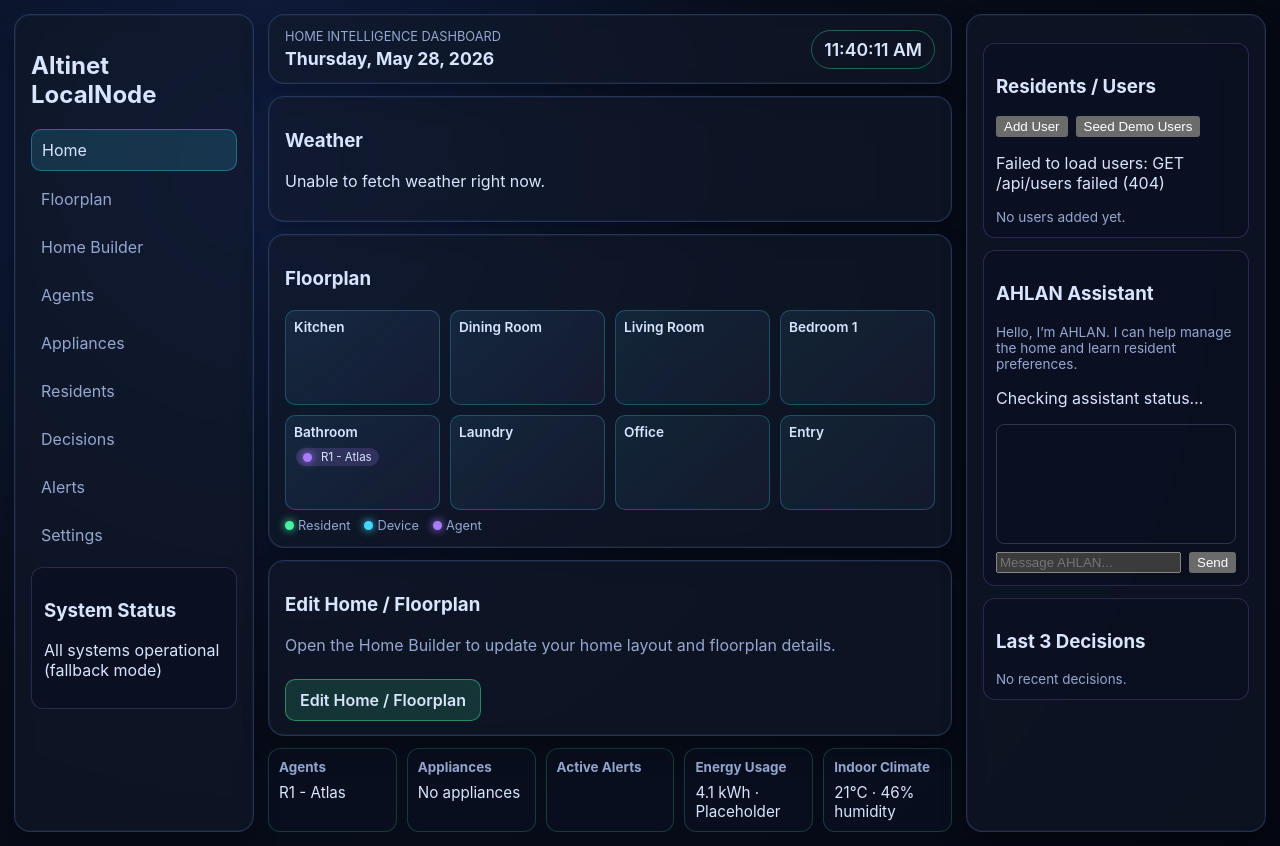
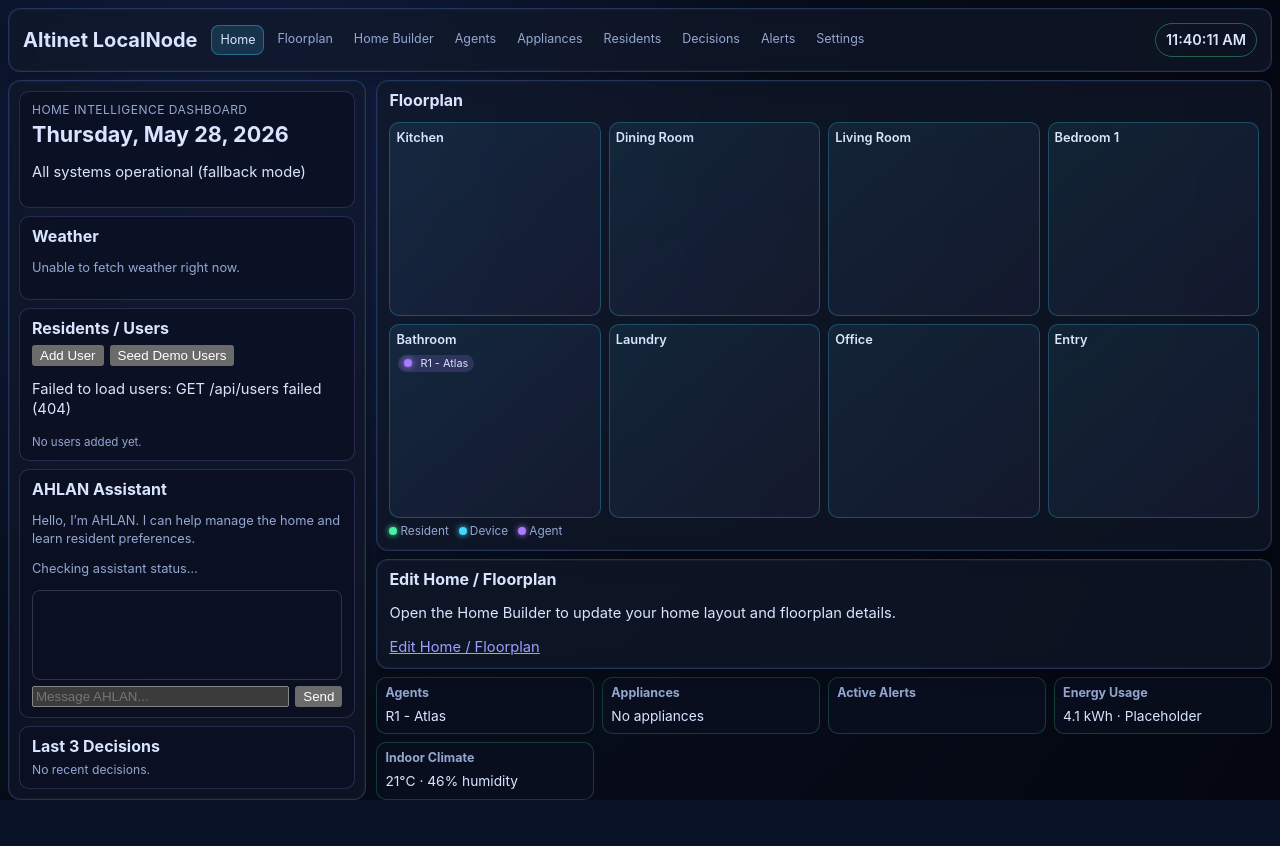
Before and after one commit to malitech1/altinet-localnode, a Python web app: template src/altinet/display/templates/dashboard.html in a window 1280 px wide. After the commit the page ends 800 px from the top, so only its background shows below. Run offline with Jinja, Linux system fonts and the light colour scheme; the template is opened without the code that fills it, so the values that code supplies are empty.

Commit message:
Refactor dashboard to viewport-constrained two-column layout

```diff
--- a/src/altinet/display/static/style.css
+++ b/src/altinet/display/static/style.css
@@ -8,89 +8,119 @@
   --cyan: #42d8ff;
   --green: #48f2a3;
   --purple: #a97bff;
+  --navbar-height: 64px;
 }
 * { box-sizing: border-box; }
+html, body { margin: 0; height: 100%; overflow: hidden; }
 body {
-  margin: 0;
-  min-height: 100vh;
   font-family: Inter, Segoe UI, Arial, sans-serif;
   color: var(--text);
   background: radial-gradient(circle at 20% 20%, #111f44 0%, #070d1a 45%, #040711 100%);
+  font-size: clamp(0.78rem, 0.74rem + 0.25vw, 0.92rem);
+  line-height: 1.35;
 }
-.dashboard-shell { display: grid; grid-template-columns: 240px 1fr 300px; gap: 14px; padding: 14px; }
+.app-shell {
+  height: 100vh;
+  display: grid;
+  grid-template-rows: var(--navbar-height) 1fr;
+  padding: 8px;
+  gap: 8px;
+  overflow: hidden;
+}
 .panel {
   background: var(--panel);
   border: 1px solid var(--border);
-  border-radius: 16px;
+  border-radius: 12px;
   backdrop-filter: blur(8px);
-  box-shadow: inset 0 0 0 1px rgba(255,255,255,.04), 0 12px 24px rgba(0,0,0,.28);
+  box-shadow: inset 0 0 0 1px rgba(255,255,255,.04), 0 8px 18px rgba(0,0,0,.24);
 }
-.sidebar-left, .sidebar-right { padding: 16px; }
-.nav-list { list-style: none; margin: 10px 0 0; padding: 0; }
-.nav-list li { padding: 10px; margin-bottom: 8px; border-radius: 10px; color: var(--muted); }
+.top-navbar { display: flex; align-items: center; gap: 14px; padding: 10px 14px; min-height: 0; }
+.top-navbar h1 { font-size: clamp(1rem, 0.95rem + 0.4vw, 1.25rem); margin: 0; white-space: nowrap; }
+.top-navbar .nav-list { display: flex; flex-wrap: wrap; gap: 5px; list-style: none; margin: 0; padding: 0; }
+.top-navbar .nav-list li { padding: 6px 8px; margin: 0; border-radius: 8px; color: var(--muted); font-size: .85em; }
+.top-navbar .time-pill { margin-left: auto; }
 .nav-list li.active { color: var(--text); background: rgba(66,216,255,0.15); border: 1px solid rgba(66,216,255,0.35); }
-.mini-card, .side-card { background: rgba(10, 16, 34, 0.7); border: 1px solid rgba(169,123,255,0.22); border-radius: 12px; padding: 12px; margin-top: 12px; }
-.main-stage { display: grid; gap: 12px; }
-.top-header { padding: 14px 16px; display:flex; justify-content:space-between; align-items:center; }
-.eyebrow { margin: 0; color: var(--muted); font-size: .8rem; text-transform: uppercase; }
-.top-header h2 { margin: 4px 0 0; font-size: 1.1rem; }
-.time-pill { font-size: 1.1rem; font-weight: 600; padding: 8px 12px; border-radius: 999px; border: 1px solid rgba(72,242,163,.35); }
-.weather-card, .floorplan-panel { padding: 14px 16px; }
-.floorplan-grid { display: grid; grid-template-columns: repeat(4, 1fr); gap: 10px; margin-top: 10px; }
-.room {
-  background: linear-gradient(140deg, rgba(66,216,255,.09), rgba(169,123,255,.05));
-  border: 1px solid rgba(66,216,255,.26);
-  border-radius: 10px;
-  min-height: 95px;
-  padding: 8px;
+.nav-list a { color: inherit; text-decoration: none; display: block; }
+.nav-list li:hover { background: rgba(66,216,255,0.08); }
+
+.dashboard-layout {
+  display: grid;
+  grid-template-columns: clamp(300px, 28vw, 380px) minmax(0, 1fr);
+  gap: 10px;
+  min-height: 0;
+  height: calc(100vh - var(--navbar-height) - 16px);
+  overflow: hidden;
 }
-.room-title { font-weight: 600; font-size: 0.85rem; margin-bottom: 6px; }
-.marker { display: inline-flex; align-items: center; gap: 5px; padding: 2px 7px; border-radius: 999px; font-size: .72rem; margin: 2px; }
+.dashboard-sidebar {
+  display: flex;
+  flex-direction: column;
+  gap: 8px;
+  min-height: 0;
+  overflow-y: auto;
+  overflow-x: hidden;
+  padding: 10px;
+}
+.main-stage {
+  display: grid;
+  grid-template-rows: minmax(0, 1fr) auto auto;
+  gap: 8px;
+  min-width: 0;
+  min-height: 0;
+  overflow: hidden;
+}
+.side-card, .mini-card, .weather-card, .builder-cta, .floorplan-panel { padding: 10px 12px; }
+h2, h3, h4 { margin: 0 0 6px; line-height: 1.2; }
+h2 { font-size: clamp(1rem, 0.9rem + 0.9vw, 1.35rem); }
+h3 { font-size: clamp(0.9rem, 0.84rem + 0.5vw, 1rem); }
+h4 { font-size: .85rem; }
+.eyebrow { margin: 0 0 4px; color: var(--muted); font-size: .75rem; text-transform: uppercase; letter-spacing: .04em; }
+.time-pill { font-size: .9rem; font-weight: 600; padding: 6px 10px; border-radius: 999px; border: 1px solid rgba(72,242,163,.35); }
+.side-card { background: rgba(10, 16, 34, 0.7); border: 1px solid rgba(169,123,255,0.22); border-radius: 10px; }
+
+.floorplan-panel { min-height: 0; display: flex; flex-direction: column; overflow: hidden; }
+.floorplan-grid { display: grid; grid-template-columns: repeat(auto-fit, minmax(180px, 1fr)); gap: 8px; margin-top: 6px; width: 100%; height: 100%; min-width: 0; min-height: 0; overflow: auto; }
+.room { background: linear-gradient(140deg, rgba(66,216,255,.09), rgba(169,123,255,.05)); border: 1px solid rgba(66,216,255,.26); border-radius: 10px; min-height: 84px; padding: 6px; }
+.room-title { font-weight: 600; font-size: 0.8rem; margin-bottom: 5px; }
+.marker { display: inline-flex; align-items: center; gap: 5px; padding: 1px 6px; border-radius: 999px; font-size: .68rem; margin: 2px; }
 .marker.resident { background: rgba(72,242,163,.18); }
 .marker.device { background: rgba(66,216,255,.16); }
 .marker.agent { background: rgba(169,123,255,.18); }
-.dot { width: 9px; height: 9px; border-radius: 50%; display: inline-block; box-shadow: 0 0 8px currentColor; margin-right: 4px; }
+.dot { width: 8px; height: 8px; border-radius: 50%; display: inline-block; box-shadow: 0 0 6px currentColor; margin-right: 3px; }
 .dot.resident { color: var(--green); background: var(--green); }
 .dot.device { color: var(--cyan); background: var(--cyan); }
 .dot.agent { color: var(--purple); background: var(--purple); }
-.legend-row { display:flex; gap:14px; font-size:.8rem; color: var(--muted); margin-top:8px; }
-.bottom-cards { display:grid; grid-template-columns: repeat(5, 1fr); gap: 10px; }
-.stat-card { padding: 10px; border-radius: 12px; background: rgba(10,16,34,.7); border: 1px solid rgba(72,242,163,.2); }
-.stat-card h4 { margin: 0 0 8px; font-size: .84rem; color: var(--muted); }
-.stat-value { font-size: .95rem; }
-#users-list { margin:0; padding-left:18px; }
-#open-add-user { margin-bottom: 8px; }
-.assistant-greeting { color: var(--muted); font-size: .85rem; }
-.assistant-chat { border: 1px solid rgba(149,167,209,.25); border-radius: 8px; min-height: 120px; max-height: 200px; overflow: auto; padding: 8px; }
-.chat-message { font-size: .82rem; margin-bottom: 8px; }
-.chat-message.assistant { color: var(--cyan); }
-.assistant-input-row { display: flex; gap: 8px; margin-top: 8px; }
-.assistant-input-row input { flex: 1; }
-#add-user-dialog form { display:grid; gap:8px; min-width: 320px; }
-.dialog-actions { display:flex; gap:8px; justify-content:flex-end; }
-#decisions-list .decision-item { border-top:1px solid rgba(149,167,209,.2); padding-top:8px; margin-top:8px; font-size:.84rem; color: var(--muted); }
-#decisions-list .decision-item:first-child { margin-top:0; border-top:0; padding-top:0; }
-@media (max-width: 1200px) {
-  .dashboard-shell { grid-template-columns: 220px 1fr; }
-  .sidebar-right { grid-column: 1 / -1; }
-  .bottom-cards { grid-template-columns: repeat(2, 1fr); }
-}
+.legend-row { display:flex; flex-wrap: wrap; gap:10px; font-size:.74rem; color: var(--muted); margin-top:6px; }
 
-.nav-list a { color: inherit; text-decoration: none; display: block; }
-.nav-list li:hover { background: rgba(66,216,255,0.08); }
-.builder-cta { padding: 14px 16px; }
-.builder-cta p { color: var(--muted); margin-top: 6px; }
-.builder-link { display: inline-block; margin-top: 8px; padding: 10px 14px; border-radius: 10px; text-decoration: none; color: var(--text); border: 1px solid rgba(72,242,163,.45); background: rgba(72,242,163,.15); font-weight: 600; }
-.builder-link:hover { background: rgba(72,242,163,.24); }
+.bottom-cards { display:grid; grid-template-columns: repeat(4, minmax(0, 1fr)); gap: 8px; overflow: hidden; }
+.stat-card { padding: 8px; border-radius: 10px; background: rgba(10,16,34,.7); border: 1px solid rgba(72,242,163,.2); }
+.stat-card h4 { margin: 0 0 6px; font-size: .78rem; color: var(--muted); }
+.stat-value { font-size: .86rem; }
 
-.user-actions { display:flex; gap:8px; margin-bottom:8px; flex-wrap:wrap; }
-#users-list { list-style:none; margin:0; padding:0; display:grid; gap:8px; }
-.user-card { border:1px solid rgba(149,167,209,.25); border-radius:10px; padding:8px; background: rgba(7,13,26,.5); }
+.user-actions { display:flex; gap:6px; margin-bottom:6px; flex-wrap:wrap; }
+#users-list { list-style:none; margin:0; padding:0; display:grid; gap:6px; }
+.user-card { border:1px solid rgba(149,167,209,.25); border-radius:8px; padding:6px; background: rgba(7,13,26,.5); }
 .user-row { display:flex; gap:6px; align-items:center; flex-wrap:wrap; }
-.user-name { font-size:.95rem; }
-.badge { font-size:.68rem; padding:2px 7px; border-radius:999px; border:1px solid transparent; }
+.user-name { font-size:.88rem; }
+.badge { font-size:.65rem; padding:2px 6px; border-radius:999px; border:1px solid transparent; }
 .badge.access { border-color: rgba(66,216,255,.5); color: var(--cyan); }
 .badge.category { border-color: rgba(169,123,255,.5); color: var(--purple); }
-.user-meta { margin-top:4px; color: var(--muted); font-size:.75rem; }
-.user-context { margin-top:4px; color: #c8d7ff; font-size:.75rem; }
-.empty-users { color: var(--muted); font-size:.85rem; }
+.user-meta, .user-context, .empty-users { color: var(--muted); font-size:.72rem; }
+.assistant-greeting, .assistant-mode, #weather-placeholder, #weather-details { color: var(--muted); font-size: .8rem; }
+.assistant-chat { border: 1px solid rgba(149,167,209,.25); border-radius: 8px; min-height: 90px; max-height: 160px; overflow: auto; padding: 6px; }
+.chat-message { font-size: .76rem; margin-bottom: 6px; }
+.chat-message.assistant { color: var(--cyan); }
+.assistant-input-row { display: flex; gap: 6px; margin-top: 6px; }
+.assistant-input-row input { flex: 1; min-width: 0; }
+#add-user-form label { display: grid; gap: 3px; font-size: .78rem; margin-bottom: 5px; }
+#add-user-form input, #add-user-form select, #add-user-form textarea, .assistant-input-row input { width: 100%; }
+.dialog-actions { display:flex; gap:6px; justify-content:flex-end; }
+#decisions-list .decision-item { border-top:1px solid rgba(149,167,209,.2); padding-top:6px; margin-top:6px; font-size:.76rem; color: var(--muted); }
+#decisions-list .decision-item:first-child { margin-top:0; border-top:0; padding-top:0; }
+
+@media (max-width: 1200px) {
+  html, body { overflow: auto; }
+  .app-shell { height: auto; min-height: 100vh; overflow: visible; }
+  .dashboard-layout { grid-template-columns: 1fr; height: auto; overflow: visible; }
+  .dashboard-sidebar, .main-stage { overflow: visible; }
+  .bottom-cards { grid-template-columns: repeat(2, minmax(0, 1fr)); }
+}
--- a/src/altinet/display/templates/dashboard.html
+++ b/src/altinet/display/templates/dashboard.html
@@ -7,8 +7,8 @@
     <link rel="stylesheet" href="/static/style.css" />
   </head>
   <body>
-    <main class="dashboard-shell">
-      <aside class="panel sidebar-left">
+    <main class="app-shell">
+      <header class="top-navbar panel">
         <h1>Altinet LocalNode</h1>
         <nav>
           <ul class="nav-list">
@@ -23,35 +23,65 @@
             <li><a href="/settings">Settings</a></li>
           </ul>
         </nav>
-        <section class="mini-card">
-          <h3>System Status</h3>
-          <p id="system-status">Loading...</p>
-        </section>
-      </aside>
-
-      <section class="main-stage">
-        <header class="panel top-header">
-          <div>
-            <p class="eyebrow">Home Intelligence Dashboard</p>
-            <h2 id="header-date">Loading date...</h2>
-          </div>
         <div class="time-pill" id="current-time">--:--:--</div>
       </header>
 
-        <section class="panel weather-card">
+      <section class="dashboard-layout">
+        <aside class="panel dashboard-sidebar">
+          <section class="side-card compact-card">
+            <p class="eyebrow">Home Intelligence Dashboard</p>
+            <h2 id="header-date">Loading date...</h2>
+            <p id="system-status">Loading...</p>
+          </section>
+
+          <section class="side-card compact-card weather-card">
             <h3>Weather</h3>
             <p id="weather-placeholder">Set and verify home address to enable weather.</p>
             <div id="weather-details"></div>
           </section>
 
+          <section class="side-card" id="residents">
+            <h3>Residents / Users</h3>
+            <div class="user-actions"><button id="add-user-button" type="button">Add User</button><button id="seed-demo-users-button" type="button">Seed Demo Users</button></div>
+            <p id="dashboard-status" class="dashboard-status" aria-live="polite"></p>
+            <form id="add-user-form" hidden>
+              <h4>Add User</h4>
+              <label>Display Name <input id="user-display-name" name="display_name" required /></label>
+              <label>Preferred Name <input id="user-preferred-name" name="preferred_name" /></label>
+              <label>Access Level
+                <select id="user-access-level" name="access_level">
+                  <option value="resident_owner">resident_owner</option><option value="resident_admin">resident_admin</option><option value="resident_standard" selected>resident_standard</option><option value="guest_family">guest_family</option><option value="guest_friend">guest_friend</option><option value="guest_visitor">guest_visitor</option><option value="service_person">service_person</option><option value="child">child</option><option value="pet">pet</option><option value="unknown">unknown</option><option value="restricted">restricted</option><option value="blocked">blocked</option><option value="intruder">intruder</option>
+                </select>
+              </label>
+              <label>Contextual Information <textarea id="user-contextual-information" name="contextual_information"></textarea></label>
+              <div class="dialog-actions"><button id="save-user-button" type="submit">Save User</button><button id="cancel-user-button" type="button">Cancel</button></div>
+            </form>
+            <ul id="users-list"></ul>
+          </section>
+
+          <section class="side-card" id="agents">
+            <h3>AHLAN Assistant</h3>
+            <p class="assistant-greeting">Hello, I’m AHLAN. I can help manage the home and learn resident preferences.</p>
+            <p id="ahlan-status" class="assistant-mode">Checking assistant status…</p>
+            <div id="ahlan-chat-history" class="assistant-chat"></div>
+            <div id="assistant-suggestions" class="assistant-suggestions"></div>
+            <div class="assistant-input-row">
+              <input id="ahlan-message-input" type="text" placeholder="Message AHLAN..." />
+              <button id="ahlan-send-button" type="button">Send</button>
+            </div>
+          </section>
+
+          <section class="side-card" id="decisions">
+            <h3>Last 3 Decisions</h3>
+            <div id="decisions-list"></div>
+          </section>
+        </aside>
+
+        <section class="main-stage">
           <section class="panel floorplan-panel" id="floorplan">
             <h3>Floorplan</h3>
             <div class="floorplan-grid" id="floorplan-grid"></div>
-          <div class="legend-row">
-            <span><i class="dot resident"></i>Resident</span>
-            <span><i class="dot device"></i>Device</span>
-            <span><i class="dot agent"></i>Agent</span>
-          </div>
+            <div class="legend-row"><span><i class="dot resident"></i>Resident</span><span><i class="dot device"></i>Device</span><span><i class="dot agent"></i>Agent</span></div>
           </section>
 
           <section class="panel builder-cta">
@@ -62,57 +92,7 @@
 
           <section class="bottom-cards" id="bottom-cards"></section>
         </section>
-
-      <aside class="panel sidebar-right">
-        <section class="side-card">
-          <h3>Residents / Users</h3>
-          <div class="user-actions"><button id="add-user-button" type="button">Add User</button><button id="seed-demo-users-button" type="button">Seed Demo Users</button></div>
-          <p id="dashboard-status" class="dashboard-status" aria-live="polite"></p>
-          <form id="add-user-form" hidden>
-            <h4>Add User</h4>
-            <label>Display Name <input id="user-display-name" name="display_name" required /></label>
-            <label>Preferred Name <input id="user-preferred-name" name="preferred_name" /></label>
-            <label>Access Level
-              <select id="user-access-level" name="access_level">
-                <option value="resident_owner">resident_owner</option>
-                <option value="resident_admin">resident_admin</option>
-                <option value="resident_standard" selected>resident_standard</option>
-                <option value="guest_family">guest_family</option>
-                <option value="guest_friend">guest_friend</option>
-                <option value="guest_visitor">guest_visitor</option>
-                <option value="service_person">service_person</option>
-                <option value="child">child</option>
-                <option value="pet">pet</option>
-                <option value="unknown">unknown</option>
-                <option value="restricted">restricted</option>
-                <option value="blocked">blocked</option>
-                <option value="intruder">intruder</option>
-              </select>
-            </label>
-            <label>Contextual Information <textarea id="user-contextual-information" name="contextual_information"></textarea></label>
-            <div class="dialog-actions">
-              <button id="save-user-button" type="submit">Save User</button>
-              <button id="cancel-user-button" type="button">Cancel</button>
-            </div>
-          </form>
-          <ul id="users-list"></ul>
       </section>
-        <section class="side-card">
-          <h3>AHLAN Assistant</h3>
-          <p class="assistant-greeting">Hello, I’m AHLAN. I can help manage the home and learn resident preferences.</p>
-          <p id="ahlan-status" class="assistant-mode">Checking assistant status…</p>
-          <div id="ahlan-chat-history" class="assistant-chat"></div>
-          <div id="assistant-suggestions" class="assistant-suggestions"></div>
-          <div class="assistant-input-row">
-            <input id="ahlan-message-input" type="text" placeholder="Message AHLAN..." />
-            <button id="ahlan-send-button" type="button">Send</button>
-          </div>
-        </section>
-        <section class="side-card">
-          <h3>Last 3 Decisions</h3>
-          <div id="decisions-list"></div>
-        </section>
-      </aside>
     </main>
     <script src="/static/dashboard.js"></script>
   </body>
```
Lines whose indentation alone changed are shown as unchanged.
